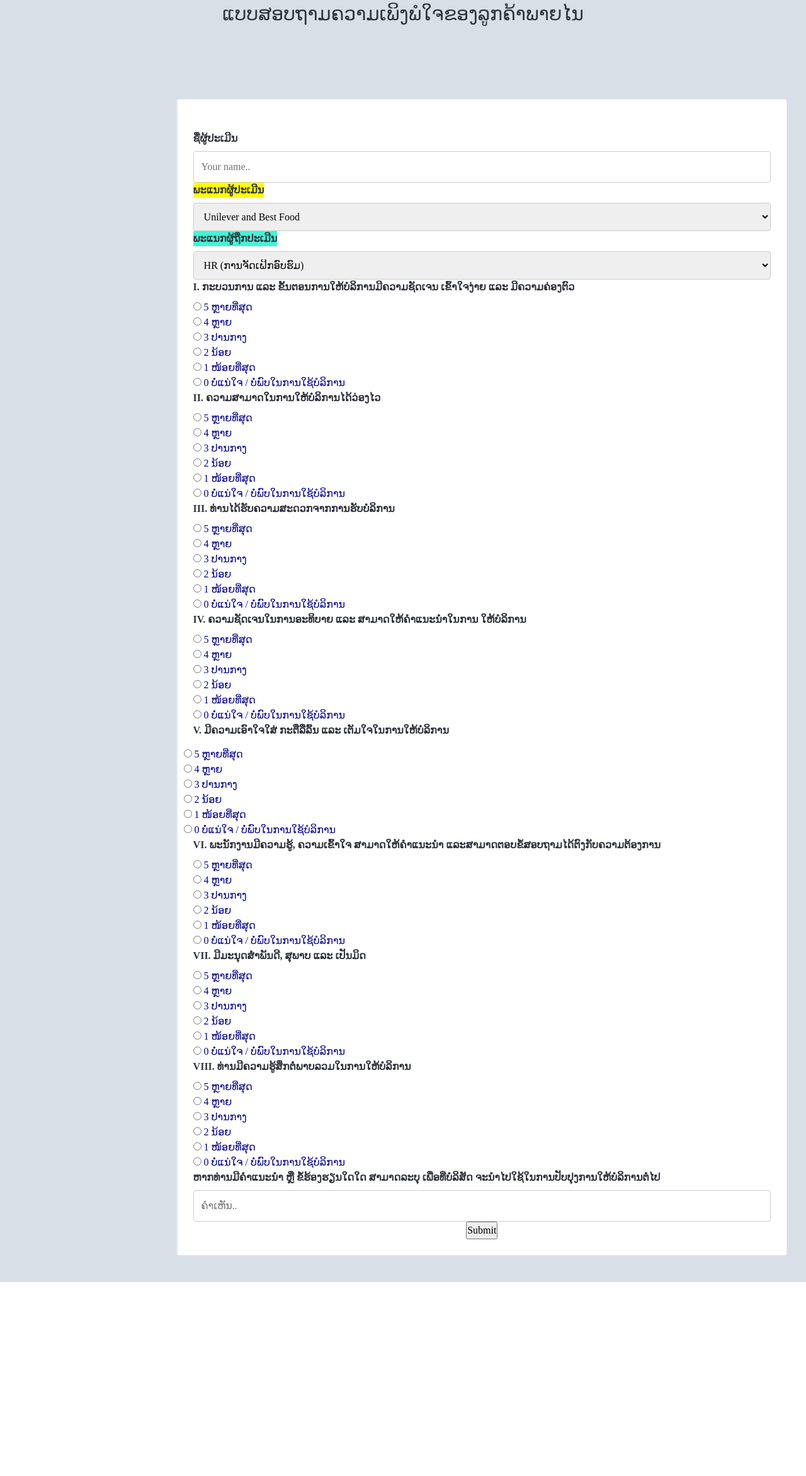
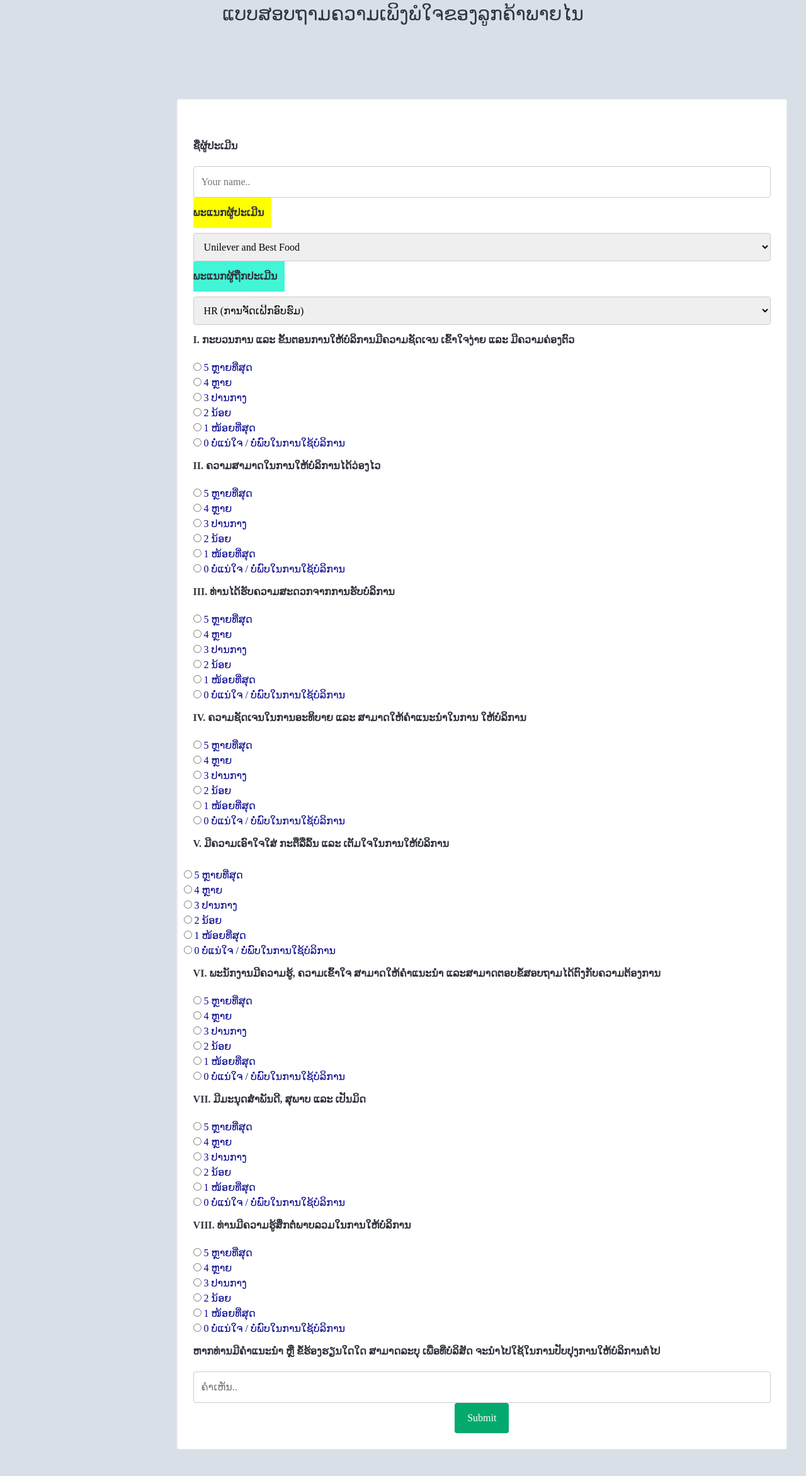
Before and after one commit to ctechitdev/FormRecord, a PHP site: page /FORMSURVEY_INT.PHP in a window 1280 px wide. Shown: the part 126-2470 px from the top of the page at 63% size. Before the commit the page ends 2162 px from the top, so only its background shows below. Run offline with PHP 8.4, Linux system fonts and the light colour scheme; some libraries are stand-ins or nearby versions.

Commit message:
update-test

```diff
--- a/FORMSURVEY_INT.PHP
+++ b/FORMSURVEY_INT.PHP
@@ -37,22 +37,11 @@
     resize: vertical;
   }
 
-<<<<<<< HEAD
-        <option value="KPTL">KPTL</option>
-        <option value="KPLOG">KP Logistics</option>
-        <option value="KPV">KPV</option>
-        <option value="kSP">KSP</option>
-        <option value="ພະແນກ HR">ພະແນກ HR</option>
-        <option value="ພະແນກ Finance - Accounting">Finance - Accounting</option>
-        <option value="ພະແນກ ICT">ພະແນກ ICT</option>
-        <option value="ໜ່ວຍງານ BAD">ໜ່ວຍງານ BAD</option>
-=======
   label {
     font-family: phetsarath OT;
     padding: 12px 12px 12px 0;
     display: inline-block;
   }
->>>>>>> ff409bb0cb46c92aa71f4a79331ff4c6039df844
 
   input[type=submit] {
     background-color: #04AA6D;
```
